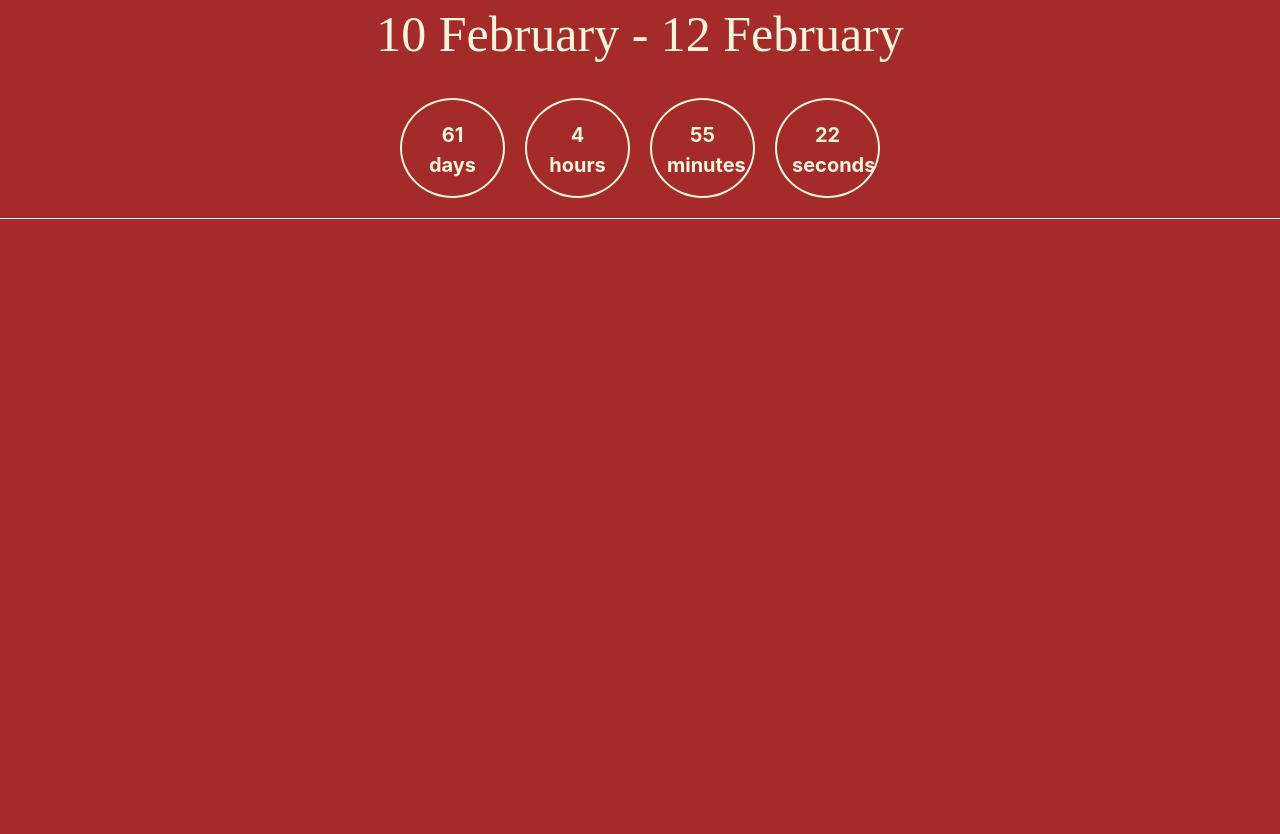
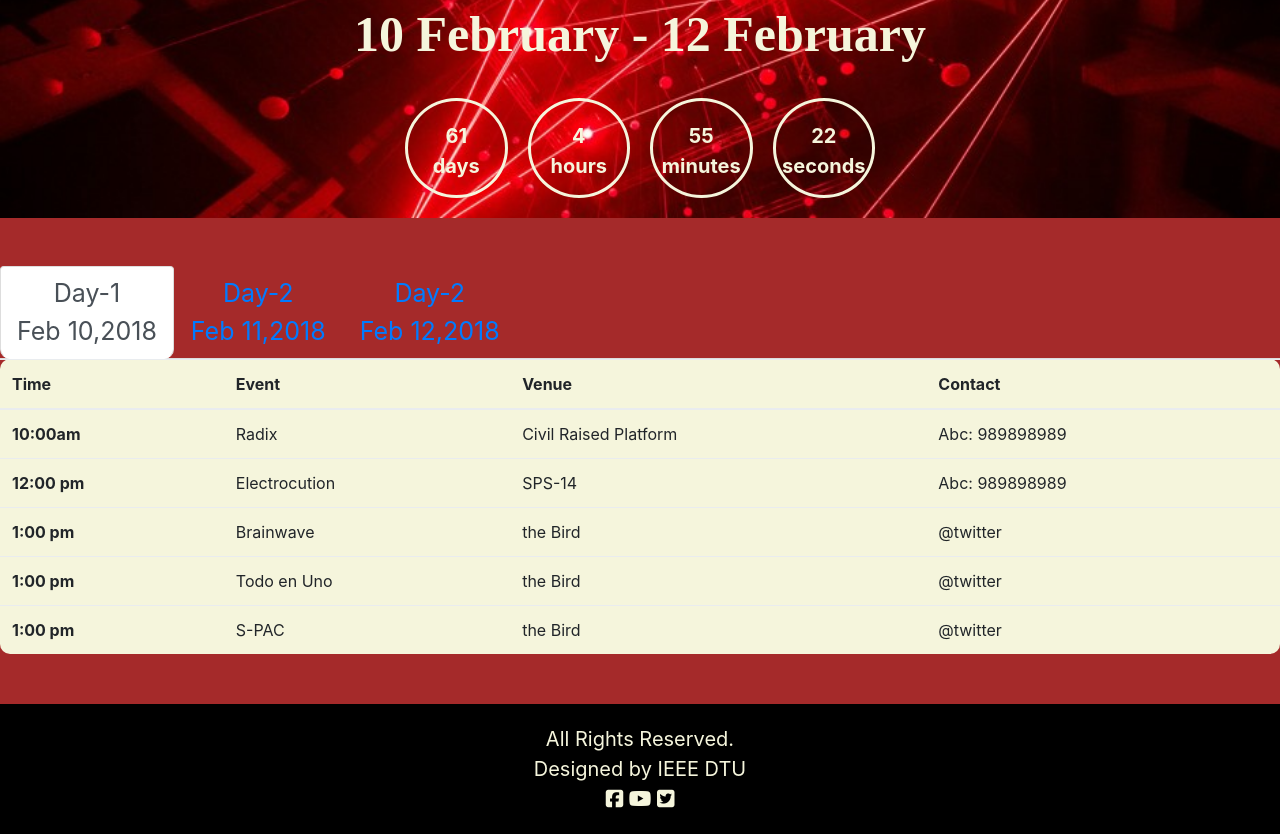
Before and after one commit to t1war1/troikaschedule, a plain HTML site: page schedule.html in a window 1280 px wide. Shown: the part 390-1224 px from the top of the page. Before the commit the page ends 800 px from the top, so only its background shows below. Drawn offline with nearby package versions, Linux system fonts and the light colour scheme.

Commit message:
Layout Ready

```diff
--- a/schedule.html
+++ b/schedule.html
@@ -8,6 +8,7 @@
     <script src="https://cdnjs.cloudflare.com/ajax/libs/popper.js/1.12.3/umd/popper.min.js" integrity="sha384-vFJXuSJphROIrBnz7yo7oB41mKfc8JzQZiCq4NCceLEaO4IHwicKwpJf9c9IpFgh" crossorigin="anonymous"></script>
     <link rel="stylesheet" href="https://maxcdn.bootstrapcdn.com/bootstrap/4.0.0-beta.2/css/bootstrap.min.css" integrity="sha384-PsH8R72JQ3SOdhVi3uxftmaW6Vc51MKb0q5P2rRUpPvrszuE4W1povHYgTpBfshb" crossorigin="anonymous">
     <script src="https://maxcdn.bootstrapcdn.com/bootstrap/4.0.0-beta.2/js/bootstrap.min.js" integrity="sha384-alpBpkh1PFOepccYVYDB4do5UnbKysX5WZXm3XxPqe5iKTfUKjNkCk9SaVuEZflJ" crossorigin="anonymous"></script>
+    <script src="https://use.fontawesome.com/143a68b686.js"></script>
     <link rel="stylesheet" type="text/css" href="styleschedule.css">
     <style>
         body{
@@ -16,28 +17,9 @@
     </style>
 </head>
 <body>
-    <!--<div class="container-fluid" style="border-bottom:  solid white 1px;">-->
-        <!--<div class="navbar">-->
-            <!--<div class="container-fluid" >-->
-                <!--<div class="navbar-header">-->
-                    <!--<a href="#"><img src="images/ieee_dtu.gif" height="40px" style="margin:10px;"></a>-->
-                    <!--<a href="#"><img src="images/dtu_logo.png" height="40px" style="margin:10px;"></a>-->
-                <!--</div>-->
-                <!--<div class="collapse navbar-collapse" id="navbarSupportedContent    ">-->
-                    <!--<ul class="nav navbar-nav navbar-right">-->
-                        <!--<li class="nav-item"><a class="nav-link" href="#" style="color: beige">Home</a></li>-->
-                        <!--<li class="nav-item"><a class="nav-link" href="#" style="color: beige">About</a></li>-->
-                        <!--<li class="nav-item"><a class="active nav-link" href="#" style="color: beige">Schedule</a></li>-->
-                        <!--<li class="nav-item"><a class="nav-link"  href="#" style="color: beige">Sponsors</a></li>-->
-                        <!--<li class="nav-item"><a class="nav-link" href="#" style="color: beige">Contact Us</a></li>-->
-                        <!--<li class="nav-item"><a class="nav-link"     href="#" style="color: beige">Register</a></li>-->
-                    <!--</ul>-->
-                <!--</div>-->
-            <!--</div>-->
-        <!--</div>-->
-    <!--</div>-->
 
-    <nav class="navbar navbar-expand-lg justify-content-between" style="border-bottom: solid white 1px">
+
+    <nav class="navbar navbar-expand-lg justify-content-between" style="border-bottom: solid white 1px;">
         <div class="navbar-header ml-5" style="border-right: solid 1px white">
             <a href="#"><img src="images/ieee_dtu.gif" height="40px" style="margin:10px;"></a>
             <a href="#"><img src="images/dtu_logo.png" height="40px" style="margin:10px;"></a>
@@ -51,7 +33,7 @@
             <ul class="nav navbar-nav navbar-right">
                 <li class="nav-item ml-2"><a class="nav-link" href="#" style="color: beige">Home</a></li>
                 <li class="nav-item ml-2"><a class="nav-link" href="#" style="color: beige">About</a></li>
-                <li class="nav-item ml-2"><a class="active nav-link" href="#" style="color: beige">Schedule</a></li>
+                <li class="nav-item ml-2"><a class="active nav-link" href="#" style="color: maroon">Schedule</a></li>
                 <li class="nav-item ml-2"><a class="nav-link"  href="#" style="color: beige">Sponsors</a></li>
                 <li class="nav-item ml-2"><a class="nav-link" href="#" style="color: beige">Contact Us</a></li>
                 <li class="nav-item ml-2"><a class="nav-link"     href="#" style="color: beige">Register</a></li>
@@ -59,21 +41,19 @@
         </div>
     </nav>
 
-    <div style="padding: 10px;border-bottom:solid 1px white">
+    <div  id="abc" style="padding: 10px;">
     <div class="container-fluid">
         <div class="row justify-content-center">
             <div >
-                <img src="images/TroikaFinal.png" height="300px" style="display:block; margin: auto">
+                <img src="images/TroikaFinal.png" id="troika" height="300px" >
             </div>
-            <p style="text-align: center;color: beige;font-size: 50px;font-family: Times New Roman, Times, serif;">The Annual Technical Fest of IEEE DTU</p>
-            <div class="row">
-            </div>
+            <p style="text-align: center;color: beige;font-size: 50px;font-weight: 600;font-family: Times New Roman, Times, serif;">The Annual Technical Fest of IEEE DTU</p>
         </div>
     </div>
 
     <div class="container-fluid" >
-        <p style="text-align: center;color: beige;font-size: 50px;font-family: Times New Roman, Times, serif;">10 February - 12 February</p>
-        <div class="row justify-content-center">
+        <p style="text-align: center;color: beige;font-size: 50px;font-weight:bold;font-family: Times New Roman, Times, serif;">10 February - 12 February</p>
+        <div class="row no-gutters justify-content-center">
         <div class="col-1 time" id="day"></div>
         <div class="col-1 time" id="hour"></div>
         <div class="col-1 time" id="min"></div>
@@ -82,5 +62,152 @@
     </div>
     </div>
     <script src="timer.js"></script>
+
+    <ul class="nav nav-tabs mt-5" id="myTab" role="tablist">
+        <li class="nav-item">
+            <a class="nav-link active text-center "  data-toggle="tab" href="#home" role="tab" aria-controls="home" aria-selected="true">Day-1<br> Feb 10,2018</a>
+        </li>
+        <li class="nav-item">
+            <a class="nav-link text-center"  data-toggle="tab" href="#profile" role="tab" aria-controls="profile" aria-selected="false">Day-2<br>Feb 11,2018</a>
+        </li>
+        <li class="nav-item">
+            <a class="nav-link text-center" data-toggle="tab" href="#contact" role="tab" aria-controls="contact" aria-selected="false">Day-2<br>Feb 12,2018</a>
+        </li>
+    </ul>
+    <div class="tab-content" id="myTabContent">
+        <div class="tab-pane fade show active" id="home" role="tabpanel" aria-labelledby="home-tab">
+            <table class="table">
+                <thead>
+                <tr>
+                    <th scope="col">Time</th>
+                    <th scope="col">Event</th>
+                    <th scope="col">Venue</th>
+                    <th scope="col">Contact</th>
+                </tr>
+                </thead>
+                <tbody>
+                <tr>
+                    <th scope="row">10:00am</th>
+                    <td>Radix</td>
+                    <td>Civil Raised Platform</td>
+                    <td>Abc: 989898989</td>
+                </tr>
+                <tr>
+                    <th scope="row">12:00 pm</th>
+                    <td>Electrocution</td>
+                    <td>SPS-14</td>
+                    <td>Abc: 989898989</td>
+                </tr>
+                <tr>
+                    <th scope="row">1:00 pm</th>
+                    <td>Brainwave</td>
+                    <td>the Bird</td>
+                    <td>@twitter</td>
+                </tr>
+                <tr>
+                    <th scope="row">1:00 pm</th>
+                    <td>Todo en Uno</td>
+                    <td>the Bird</td>
+                    <td>@twitter</td>
+                </tr>
+                <tr>
+                    <th scope="row">1:00 pm</th>
+                    <td>S-PAC</td>
+                    <td>the Bird</td>
+                    <td>@twitter</td>
+                </tr>
+                </tbody>
+            </table>
+        </div>
+        <div class="tab-pane fade" id="profile" role="tabpanel" aria-labelledby="profile-tab">
+            <table class="table">
+                <thead>
+                <tr>
+                    <th scope="col">Time</th>
+                    <th scope="col">Event</th>
+                    <th scope="col">Venue</th>
+                    <th scope="col">Contact</th>
+                </tr>
+                </thead>
+                <tbody>
+                <tr>
+                    <th scope="row">10:00am</th>
+                    <td>Mist</td>
+                    <td>Civil Raised Platform</td>
+                    <td>Abc: 989898989</td>
+                </tr>
+                <tr>
+                    <th scope="row">12:00 pm</th>
+                    <td>Bits</td>
+                    <td>SPS-14</td>
+                    <td>Abc: 989898989</td>
+                </tr>
+                <tr>
+                    <th scope="row">1:00 pm</th>
+                    <td>Bots</td>
+                    <td>the Bird</td>
+                    <td>@twitter</td>
+                </tr>
+                <tr>
+                    <th scope="row">1:00 pm</th>
+                    <td>Bytes</td>
+                    <td>the Bird</td>
+                    <td>@twitter</td>
+                </tr>
+                <tr>
+                    <th scope="row">1:00 pm</th>
+                    <td>T-HACKS</td>
+                    <td>the Bird</td>
+                    <td>@twitter</td>
+                </tr>
+                <tr>
+                    <th scope="row">1:00 pm</th>
+                    <td>Design Pro</td>
+                    <td>the Bird</td>
+                    <td>@twitter</td>
+                </tr>
+                </tbody>
+            </table>
+        </div>
+        <div class="tab-pane fade" id="contact" role="tabpanel" aria-labelledby="contact-tab" >
+            <table class="table">
+                <thead>
+                <tr>
+                    <th scope="col" >Time</th>
+                    <th scope="col">Event</th>
+                    <th scope="col">Venue</th>
+                    <th scope="col">Contact</th>
+                </tr>
+                </thead>
+                <tbody>
+                <tr>
+                    <th scope="row">10:00am</th>
+                    <td>Bulls 'n' Bears</td>
+                    <td>Civil Raised Platform</td>
+                    <td>Abc: 989898989</td>
+                </tr>
+                <tr>
+                    <th scope="row">12:00 pm</th>
+                    <td>S-PAV</td>
+                    <td>SPS-14</td>
+                    <td>Abc: 989898989</td>
+                </tr>
+                <tr>
+                    <th scope="row">1:00 pm</th>
+                    <td>Prize Distribution</td>
+                    <td>the Bird</td>
+                    <td>@twitter</td>
+                </tr>
+                </tbody>
+            </table>
+        </div>
+    </div>
+    <div id="footer">
+        All Rights Reserved.<br>Designed by IEEE DTU<br>
+        <a href="#" style="color: beige"><i class="fa fa-facebook-square" aria-hidden="true"></i></a>
+        <a href="#" style="color: beige"><i class="fa fa-youtube" aria-hidden="true"></i></a>
+        <a href="#" style="color: beige"><i class="fa fa-twitter-square" aria-hidden="true"></i></a>
+
+    </div>
 </body>
 </html>
--- a/styleschedule.css
+++ b/styleschedule.css
@@ -3,7 +3,7 @@ li>a{
     border-radius: 10px;
 
 }
-li>a:hover{
+.nav-item>.nav-link:hover{
     background-color: beige;
     color: maroon;
 }
@@ -18,8 +18,26 @@ li>a:hover{
     font-weight:bold;
     text-align: center;
     color: beige;
-    border:solid beige 2px;
+    border:solid beige 3px;
     border-radius:50%;
     padding-top:20px;
     margin: 10px;
 }
+#abc{
+    background-image: url("images/t.jpg");
+    background-size: cover;
+}
+#troika{
+    display:block;
+    margin: auto;
+    filter:brightness(100%);
+}
+#footer{
+    padding-top: 20px;
+    text-align: center;
+    margin-top: 50px;
+    background-color: black;
+    color: beige;
+    font-size: 20px;
+    padding-bottom: 20px;
+}
```
Also changed, not shown: images/t.jpg (added).
